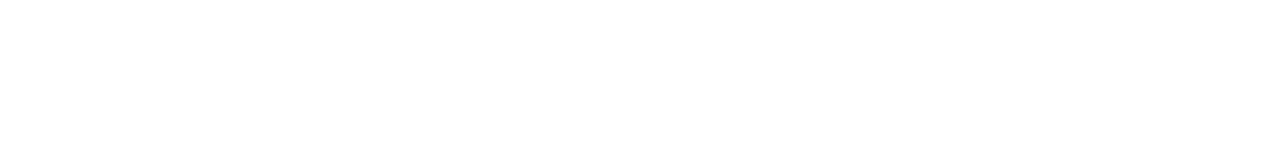
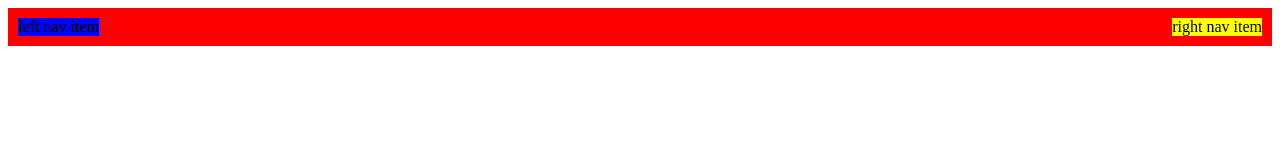
Before and after one commit to Jonesovo/paystack-clone, a plain HTML site: page index.html in a window 1280 px wide. Drawn offline with Linux system fonts and the light colour scheme.

Commit message:
add assets and add header

```diff
--- a/index.html
+++ b/index.html
@@ -7,6 +7,15 @@
     <link rel="stylesheet" href="styles.css">
 </head>
 <body>
-
+    <section id="banner">
+        <header id="navbar">
+            <div id="nav-item-left">
+                left nav item
+            </div>
+            <div id="nav-item-right">
+                right nav item
+            </div>
+        </header>
+    </section>
 </body>
 </html>
--- a/styles.css
+++ b/styles.css
@@ -0,0 +1,14 @@
+header{
+    background-color: red;
+    padding: 10px;
+    display: flex;
+    justify-content: space-between;
+}
+
+#nav-item-left{
+    background-color: blue;
+}
+
+#nav-item-right{
+    background-color: yellow;
+}
```
